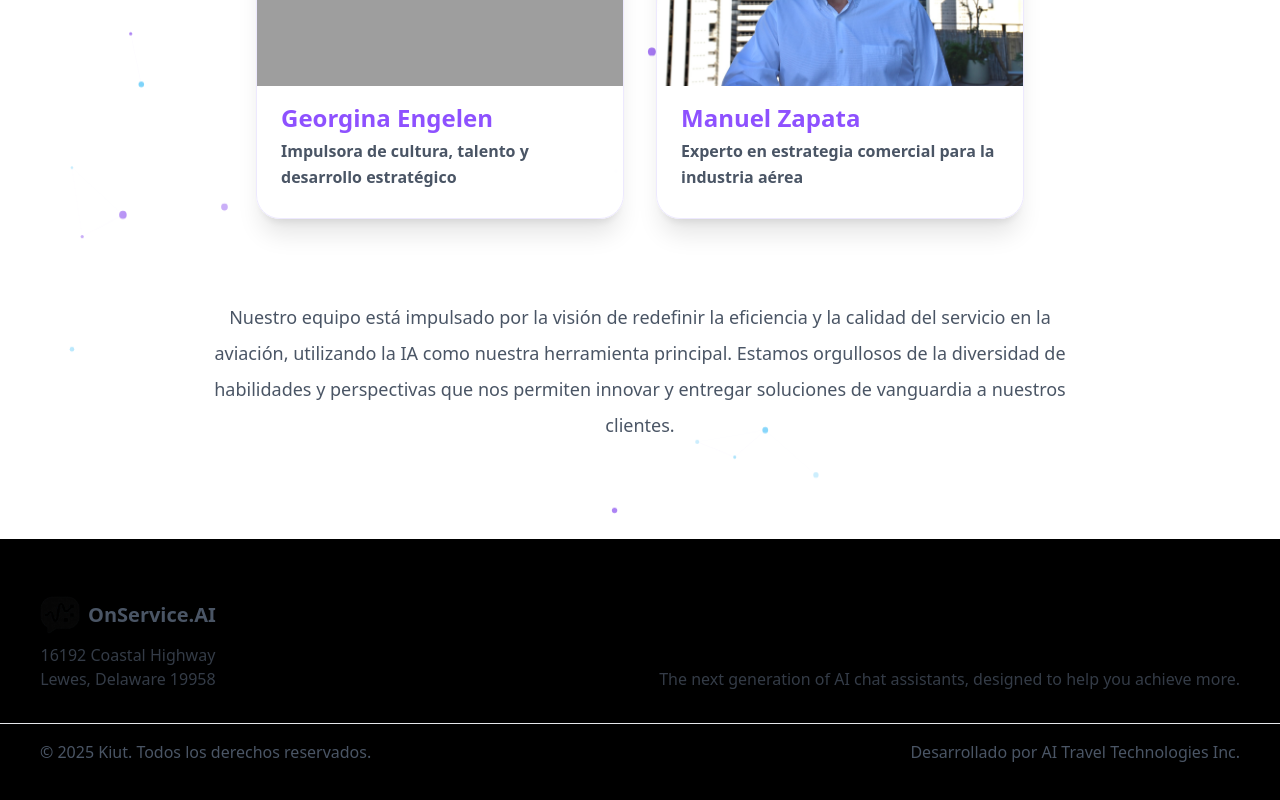
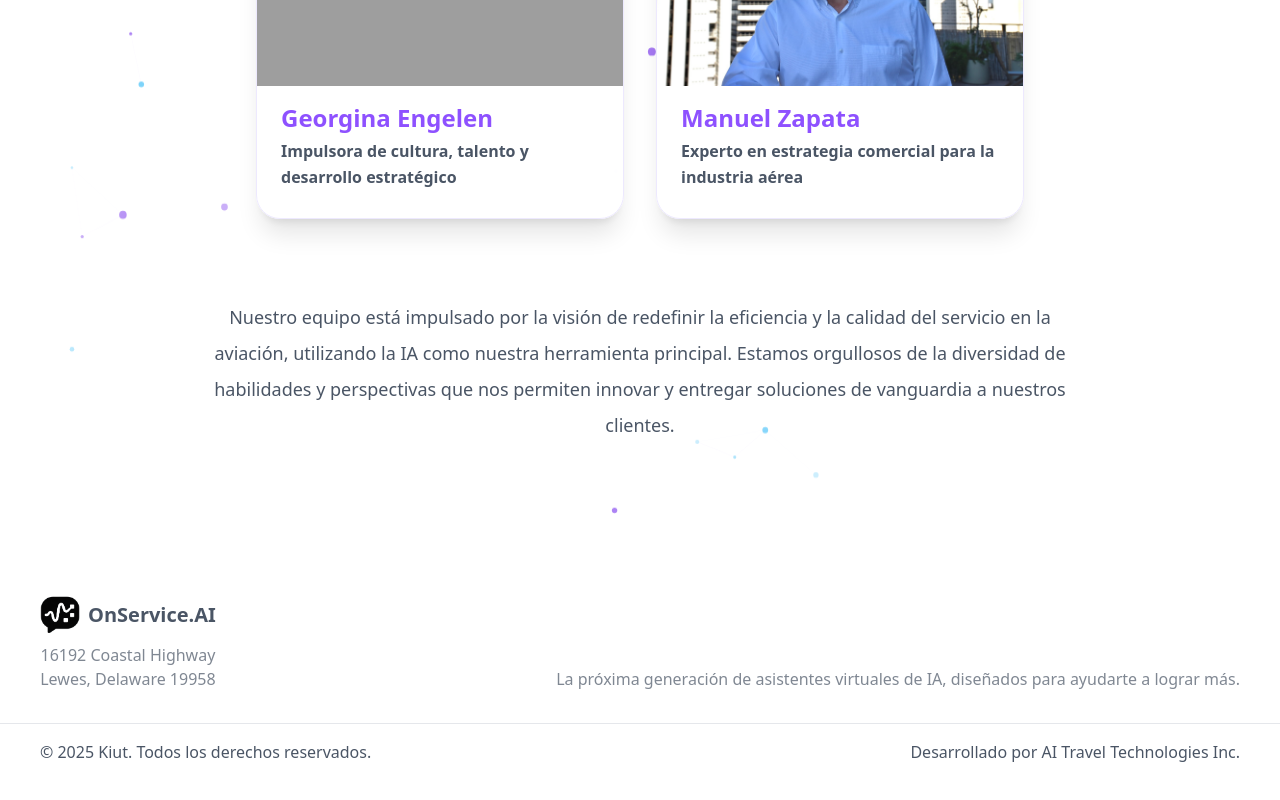
Before and after one commit to techskies11/kiut-landing, a Vue app: page / in a window 1280 px wide. Shown: the part 6675-7475 px from the top of the page. Built offline with nearby package versions, Linux system fonts and the light colour scheme; grey boxes are pictures that could not be loaded.

Commit message:
Dark mode and translate

```diff
--- a/src/components/FooterSection.vue
+++ b/src/components/FooterSection.vue
@@ -1,5 +1,5 @@
 <template>
-  <footer class="py-8 bg-black text-center text-gray-600 dark:text-gray-300">
+  <footer class="py-8 bg-white dark:bg-black text-center text-gray-600 dark:text-gray-300">
     <div class="w-full p-6 md:px-10 flex justify-between items-center flex-col md:flex-row gap-2 md:items-end">
       <div class="flex flex-col gap-2">
         <figure class="flex items-center gap-2">
@@ -11,7 +11,7 @@
           Lewes, Delaware 19958
         </p>
       </div>
-      <p class="opacity-70">The next generation of AI chat assistants, designed to help you achieve more.</p>
+      <p class="opacity-70">{{ $t('footer_legend') }}</p>
     </div>
     <hr class="my-2 border-gray-200 dark:border-gray-700">
     <div class="w-full px-6 md:px-10 flex justify-between items-center py-2 flex-col md:flex-row gap-2">
--- a/src/locales/en.json
+++ b/src/locales/en.json
@@ -298,6 +298,7 @@
     }
   },
   "cta_brand_line": "Discover how <brand /> can transform your product in 30 days",
+  "footer_legend": "The next generation of AI chat assistants, designed to help you achieve more.",
   "footer_copyright": "© 2025 Kiut. All rights reserved.",
   "footer_sponsor": "Powered by AI Travel Technologies Inc."
 }
--- a/src/locales/es.json
+++ b/src/locales/es.json
@@ -507,6 +507,7 @@
     }
   },
   "cta_brand_line": "Descubre cómo <brand /> puede transformar tu producto en 30 días",
+  "footer_legend": "La próxima generación de asistentes virtuales de IA, diseñados para ayudarte a lograr más.",
   "footer_copyright": "© 2025 Kiut. Todos los derechos reservados.",
   "footer_sponsor": "Desarrollado por AI Travel Technologies Inc."
 }
```
